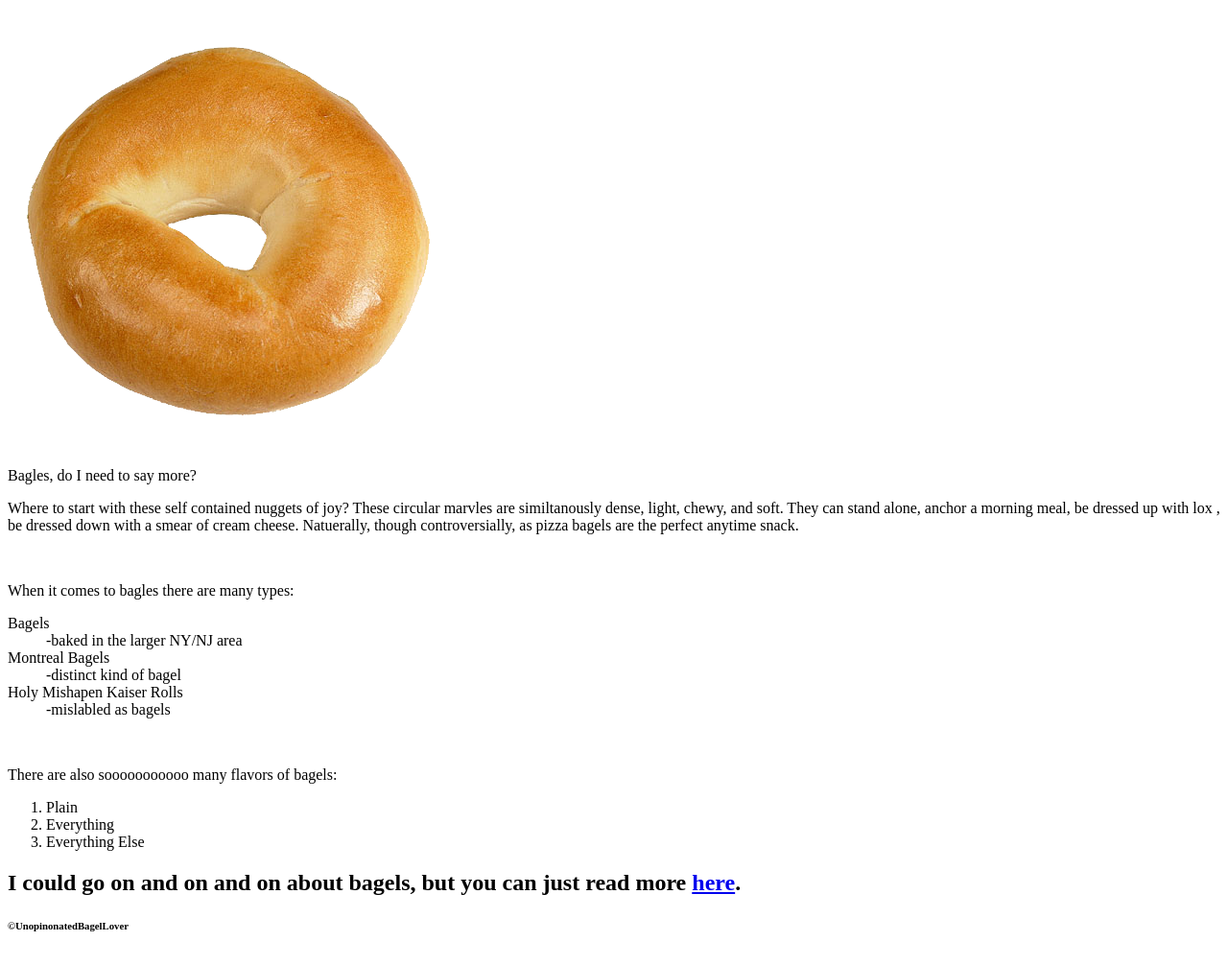
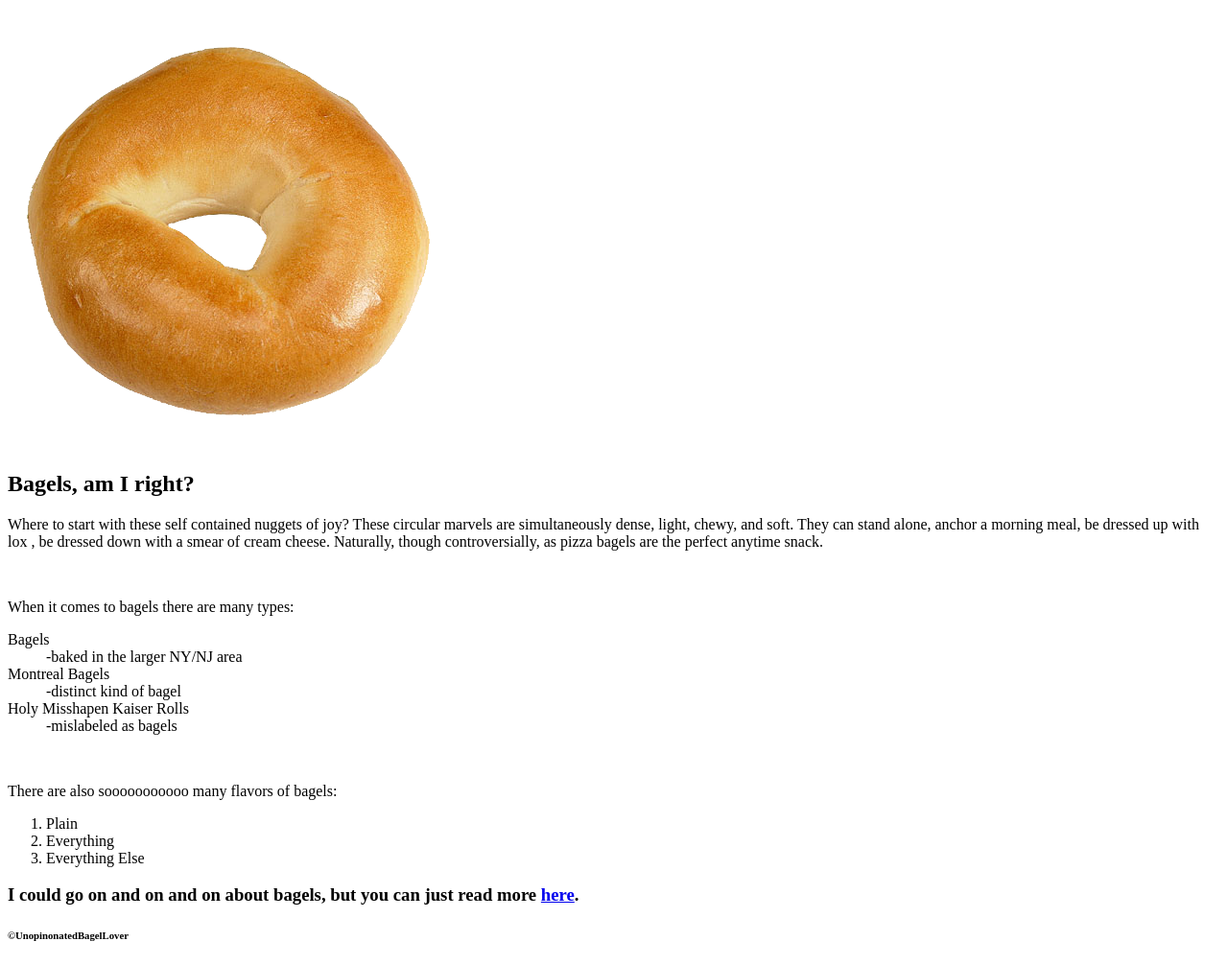
Before and after one commit to PT-Web-Dev-Jan-23/js-assignment-4-html-me-something-tudor-seserman, a website: page index.html in a window 1280 px wide. Shown: the part 79-1085 px from the top of the page at 96% size. Drawn offline with Linux system fonts and the light colour scheme.

Commit message:
Finished work on HTML page

```diff
--- a/index.html
+++ b/index.html
@@ -1,33 +1,33 @@
 <!DOCTYPE html>
 <html>
    <head>
+      <title>BagelsBagelsBagelsBagelsBagelsBagelsBagels</title>
    </head>
    <body id="bagels!">
-      <!-- Write your HTML in this file! -->
       <header><h1>Bagels!</h1></header>
       <br>
       <img src="./images/bagel.png" alt="Image of a Toasty Bagel">
       <main>
-         <p>Bagles, do I need to say more?</p>
+         <h2>Bagels, am I right?</h2>
          <article>
             <p>
                Where to start with these self contained nuggets of joy?
-               These circular marvles are similtanously dense, light, chewy, and soft.
+               These circular marvels are simultaneously dense, light, chewy, and soft.
                They can stand alone, anchor a morning meal, be dressed up with lox , be dressed down with a smear of cream cheese.
-               Natuerally, though controversially, as pizza bagels are the perfect anytime snack.
+               Naturally, though controversially, as pizza bagels are the perfect anytime snack.
             </p>
             <br>
             <article>
                <p>
-                  When it comes to bagles there are many types:
+                  When it comes to bagels there are many types:
                </p>
                <dl>
                   <dt>Bagels</dt>
                   <dd>-baked in the larger NY/NJ area</dd>
                   <dt>Montreal Bagels</dt>
                   <dd>-distinct kind of bagel</dd>
-                  <dt>Holy Mishapen Kaiser Rolls</dt>
-                  <dd>-mislabled as bagels</dd>
+                  <dt>Holy Misshapen Kaiser Rolls</dt>
+                  <dd>-mislabeled as bagels</dd>
                </dl>
             </article>
             <br>
@@ -45,7 +45,7 @@
 
          </article>
       </main>
-      <h2>I could go on and on and on about bagels, but you can just read more <a href="#bagels!">here</a>.</h2>
+      <h3>I could go on and on and on about bagels, but you can just read more <a href="#bagels!">here</a>.</h3>
 
    </body>
    <footer>
```
